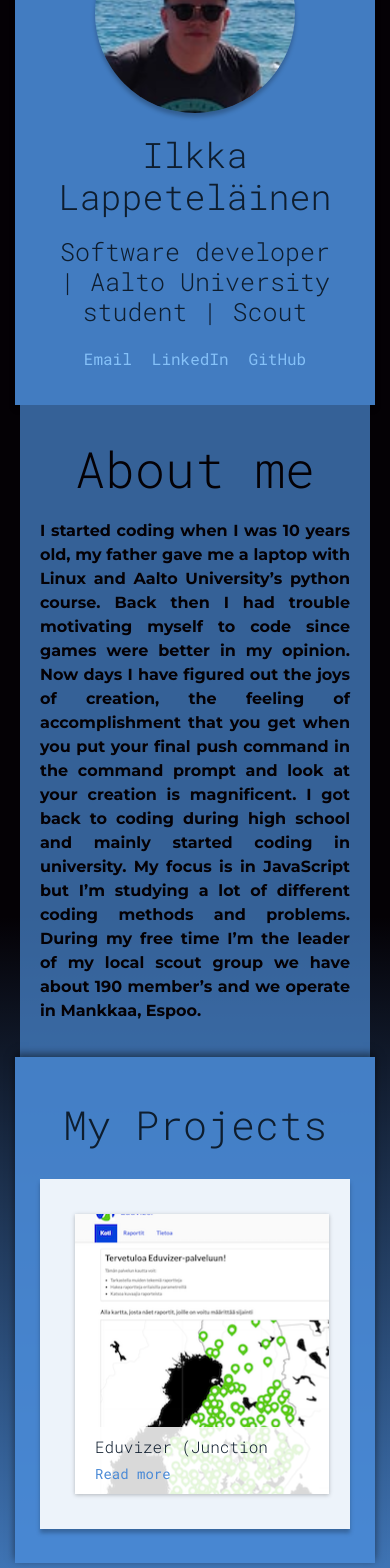
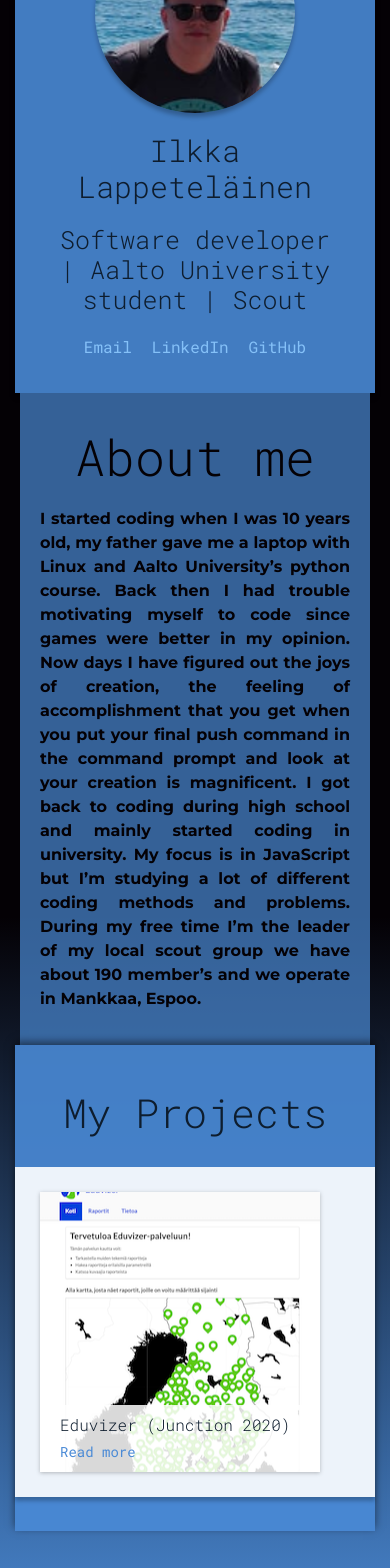
Before and after one commit to pnupu/Verkkojulkasunperusteet, a React (Create React App) app: page / in a window 390 px wide. Shown: the part 940-2508 px from the top of the page. Built offline with nearby package versions, Linux system fonts and the light colour scheme.

Commit message:
fixed project container size on small screens

```diff
--- a/src/App.css
+++ b/src/App.css
@@ -232,7 +232,7 @@ header > a {
   height: 280px;
   max-width: calc(100vw - 40px);
   max-height: calc(100vw - 40px);
-  margin: 10px;
+
 }
 
 .project-card {
@@ -248,7 +248,7 @@ header > a {
   background-repeat: no-repeat;
   box-shadow: 0px 1px 4px rgba(0, 0, 0, 0.25);
   transition: all 0.2s;
-  margin: 10px;
+
 }
 
 .project-card:hover {
@@ -338,11 +338,12 @@ footer > p {
       background-size: 200%;
   }
   .project-card {
-    max-width: 65vw;
+    max-width: calc(100vw - 40px);
     max-height: calc(100vw - 40px);
   }
+
   .contact-information > h1 {
-    font-size: 35px;
+    font-size: 30px;
   }
   .header {
       padding-top: 30px;
--- a/src/project.css
+++ b/src/project.css
@@ -62,11 +62,12 @@ a:hover {
     background: rgba(255, 255, 255, 0.9);
     box-shadow: 0px 4px 4px rgba(0, 0, 0, 0.25);
     max-width: 1000px;
-    width: calc(100% - 2 * 25px);
+    width: calc(100%);
     padding: 25px;
     display: flex;
-    flex-direction: column;
+    flex-direction: row;
     justify-content: flex-start;
+    flex-wrap: wrap;
 }
 
 .back-container {
@@ -84,13 +85,13 @@ a:hover {
     font-size: 25px;
     align-items: left;
 }
-p{
+p {
     padding-top: 10px;
-  }
+}
 
-  h2 {
+h2 {
     padding-top: 20px;
-  }
+}
 
 .project-details {
     width: 100%;
```
